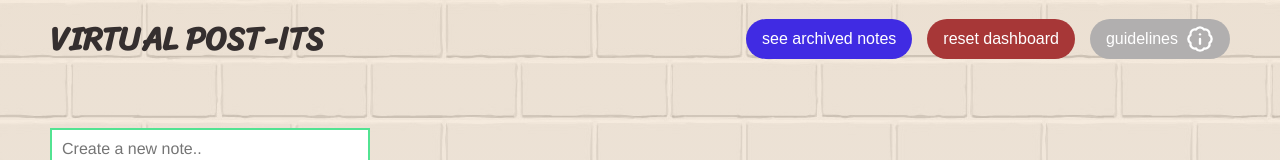
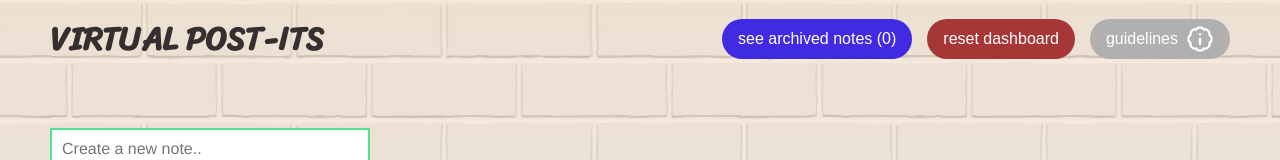
Before and after one commit to NotYourTypicalDeveloper/virtual-postit, a React (Vite) app: page / in a window 1280 px wide. Shown: the top 160 px of the page. Built offline with nearby package versions, Linux system fonts and the light colour scheme.

Commit message:
Integrated Context and refactored code. Added archived post-its count

```diff
--- a/src/App.jsx
+++ b/src/App.jsx
@@ -13,6 +13,7 @@ import { Trash2 } from "lucide-react";
 import ButtonWithIcon from "./components/ButtonWithIcon.jsx";
 import { handleConfirmation } from "./utils/functions.js";
 import { generateRandomNumber } from "./utils/functions.js";
+import { NotesContext, NotesDispatchContext } from "./utils/NotesContext.js";
 
 function App() {
   const [noteInput, setNoteInput] = useState("");
@@ -73,8 +74,10 @@ function App() {
   const hasArchivedNotes = notesState.some((elem) => elem.archived === true);
 
   return (
+    <NotesContext.Provider value={notesState}>
+      <NotesDispatchContext.Provider value={dispatch}>
         <>
-      <NavBar toggleDrawer={toggleDrawer} dispatch={dispatch} />
+          <NavBar toggleDrawer={toggleDrawer} />
           <div className="app" onDragOver={onDragOver}>
             <ToastContainer
               position="top-center"
@@ -107,7 +110,7 @@ function App() {
               {notesState
                 .filter((note) => !note.archived)
                 .map((note) => (
-              <Postit key={note.id} note={note} dispatch={dispatch} />
+                  <Postit key={note.id} note={note} />
                 ))}
             </main>
             <Drawer
@@ -136,11 +139,7 @@ function App() {
                     {notesState
                       .filter((note) => note.archived)
                       .map((note) => (
-                    <ArchivedPostIt
-                      key={note.id}
-                      note={note}
-                      dispatch={dispatch}
-                    />
+                        <ArchivedPostIt key={note.id} note={note} />
                       ))}
                   </section>
                 </>
@@ -150,6 +149,8 @@ function App() {
             </Drawer>
           </div>
         </>
+      </NotesDispatchContext.Provider>
+    </NotesContext.Provider>
   );
 }
 
--- a/src/components/ArchivedPostIt.jsx
+++ b/src/components/ArchivedPostIt.jsx
@@ -1,10 +1,13 @@
+import { useContext } from "react";
 import IconOnlyButton from "./IconOnlyButton.jsx";
 import CloseIcon from "./CloseIcon.jsx";
 import { toast } from "react-toastify";
 import { handleConfirmation } from "../utils/functions.js";
 import { Undo2 } from "lucide-react";
+import { NotesDispatchContext } from "../utils/NotesContext.js";
 
-const ArchivedPostIt = ({ note, dispatch }) => {
+const ArchivedPostIt = ({ note }) => {
+  const dispatch = useContext(NotesDispatchContext);
   const deleteArchivedNote = () => {
     dispatch({ type: "DELETE_NOTE", payload: note });
     toast.success("Successfully deleted archived note!");
--- a/src/components/NavBar.jsx
+++ b/src/components/NavBar.jsx
@@ -1,4 +1,4 @@
-import React, { useState } from "react";
+import React, { useContext, useState } from "react";
 import "../../src/NavBar.scss";
 import CloseIcon from "./CloseIcon.jsx";
 import EditIcon from "./EditIcon.jsx";
@@ -6,10 +6,16 @@ import ArchiveIcon from "./ArchiveIcon.jsx";
 import { BadgeInfo, Undo2 } from "lucide-react";
 import { toast } from "react-toastify";
 import { handleConfirmation } from "../utils/functions.js";
+import { NotesContext, NotesDispatchContext } from "../utils/NotesContext.js";
 
-const NavBar = ({ toggleDrawer, dispatch }) => {
+const NavBar = ({ toggleDrawer }) => {
   const [isInfoOpen, setIsInfoOpen] = useState(false);
+  const dispatch = useContext(NotesDispatchContext);
+  const notesState = useContext(NotesContext);
 
+  const numberOfArchivedNotes = notesState.filter(
+    (note) => note.archived
+  ).length;
   const toggleInfo = () => {
     setIsInfoOpen((prevState) => !prevState);
   };
@@ -27,7 +33,7 @@ const NavBar = ({ toggleDrawer, dispatch }) => {
       </div>
       <div className="navbar-right">
         <button className="navbar-btn" onClick={toggleDrawer}>
-          see archived notes
+          see archived notes ({numberOfArchivedNotes})
         </button>
         <button
           className="navbar-btn"
--- a/src/components/Postit.jsx
+++ b/src/components/Postit.jsx
@@ -1,4 +1,4 @@
-import { useState } from "react";
+import { useState, useContext } from "react";
 import IconOnlyButton from "./IconOnlyButton.jsx";
 import CloseIcon from "./CloseIcon.jsx";
 import EditIcon from "./EditIcon.jsx";
@@ -7,10 +7,12 @@ import { toast } from "react-toastify";
 import ButtonWithIcon from "./ButtonWithIcon.jsx";
 import { Check, X } from "lucide-react";
 import { handleConfirmation } from "../utils/functions.js";
+import { NotesDispatchContext } from "../utils/NotesContext.js";
 
-const Postit = ({ note, dispatch }) => {
+const Postit = ({ note }) => {
   const [isEditing, setIsEditing] = useState(false);
   const [currText, setCurrText] = useState(note.text);
+  const dispatch = useContext(NotesDispatchContext);
 
   const onEditClick = () => {
     setIsEditing(!isEditing);
--- /dev/null
+++ b/src/utils/NotesContext.js
@@ -0,0 +1,4 @@
+import { createContext } from "react";
+
+export const NotesContext = createContext(null);
+export const NotesDispatchContext = createContext(null);
```
Lines whose indentation alone changed are shown as unchanged.
